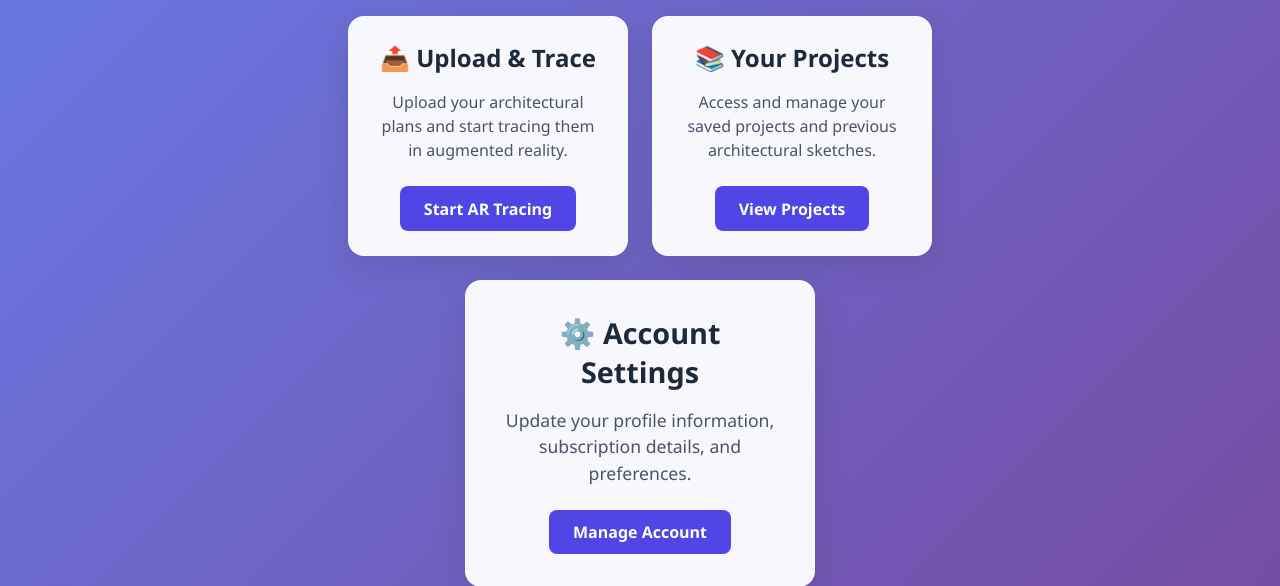
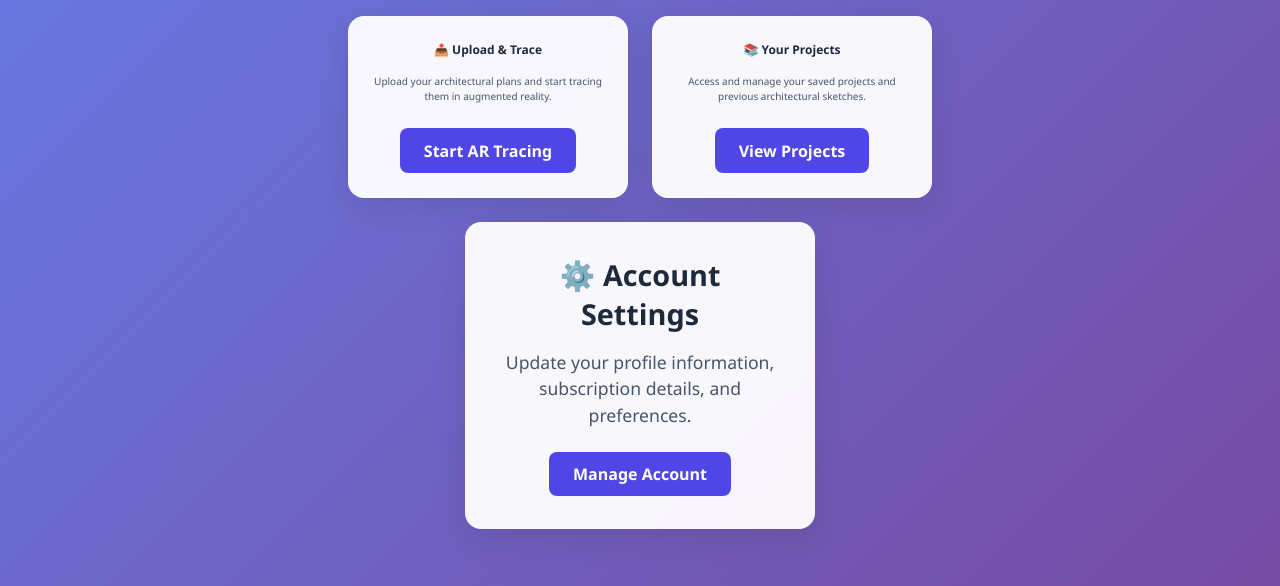
Before and after one commit to Arhyeldee001/Archi-Sketch, a Python web app: template templates/dashboard.html in a window 1280 px wide. Shown: the part 295-881 px from the top of the page. Run offline with Jinja, Linux system fonts and the light colour scheme; the template is opened without the code that fills it, so the values that code supplies are empty.

Commit message:
Update dashboard.html

```diff
--- a/templates/dashboard.html
+++ b/templates/dashboard.html
@@ -105,7 +105,7 @@
         }
 
         .top-card h2 {
-            font-size: 1.5rem;
+            font-size: 12px;
         }
 
         .bottom-card h2 {
@@ -119,7 +119,7 @@
         }
 
         .top-card p {
-            font-size: 1rem;
+            font-size: 10px;
         }
 
         .bottom-card p {
```
